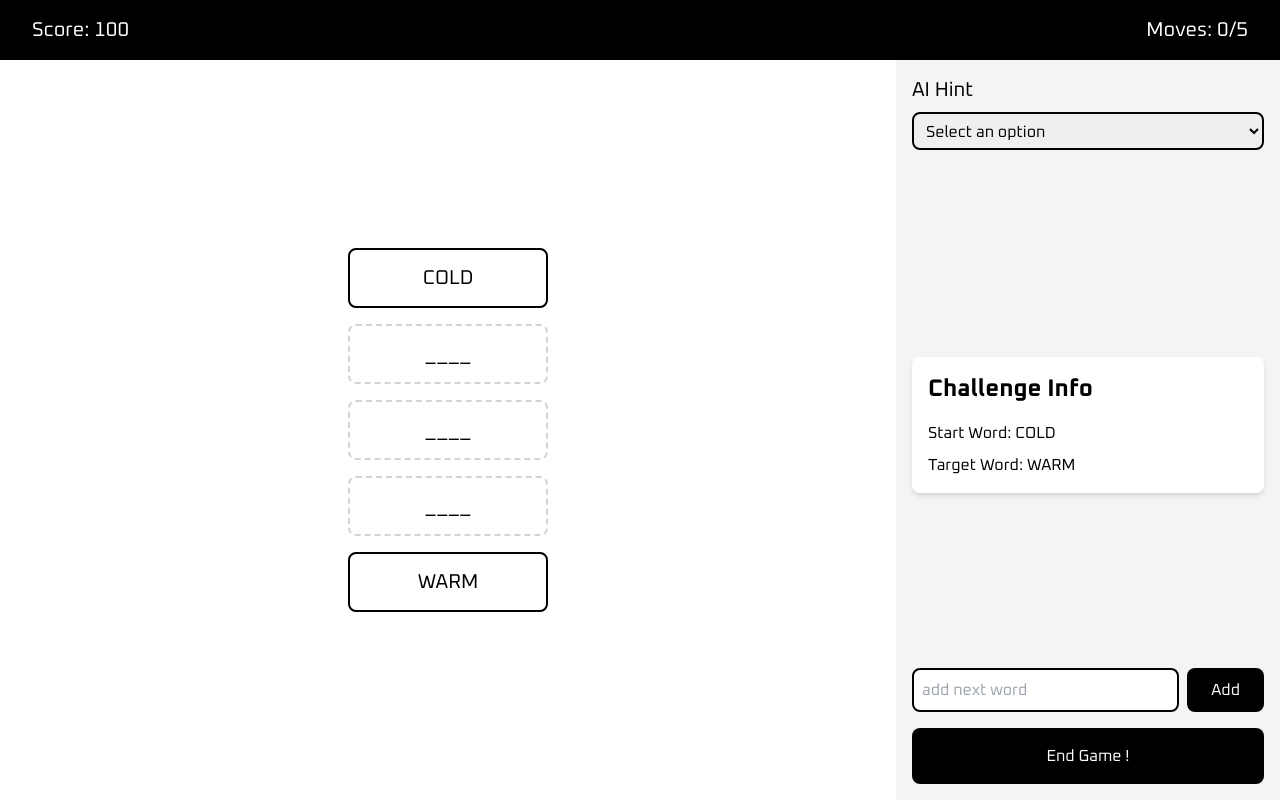
After one commit to Rehman-codes/WordLadder, a Django app: page /play/1/ in a window 1280 px wide. The commit adds this page. Run offline with Django 5.2, Linux system fonts and the light colour scheme; some libraries are stand-ins or nearby versions.

Commit message:
dummy UI complete

```diff
--- a/wordladder/app/templates/base.html
+++ b/wordladder/app/templates/base.html
@@ -21,7 +21,8 @@
     <h1 class="game-font text-6xl font-bold mb-[100px]">Word Ladder</h1>
     <img class="w-[200px] h-[200px]" src="https://cdn-icons-gif.flaticon.com/9889/9889648.gif"
         alt="welcome-page-animation">
-    <button class="game-font bg-black mt-[100px] w-[10%] h-[7%] rounded-lg text-white">Start !</button>
+    <button onclick="window.location.href='/mode/'"
+        class="game-font bg-black mt-[100px] w-[200px] h-[100px] rounded-lg text-white">Start !</button>
 </body>
 
 </html>
--- /dev/null
+++ b/wordladder/app/templates/playground.html
@@ -0,0 +1,100 @@
+<!DOCTYPE html>
+<html class="w-full h-full">
+
+<head>
+    <title>Word Ladder - Playground</title>
+    <link rel="shortcut icon" href="https://cdn-icons-png.flaticon.com/128/4088/4088542.png" type="image/x-icon">
+    <script src="https://cdn.tailwindcss.com"></script>
+    <link rel="preconnect" href="https://fonts.googleapis.com">
+    <link rel="preconnect" href="https://fonts.gstatic.com" crossorigin>
+    <link href="https://fonts.googleapis.com/css2?family=Oxanium:wght@200..800&display=swap" rel="stylesheet">
+    <style>
+        .game-font {
+            font-family: 'Oxanium', cursive;
+        }
+    </style>
+</head>
+
+<body class="flex flex-col w-full h-full m-0 p-0 bg-white">
+    <!-- Top Bar -->
+    <div class="game-font w-full h-[60px] bg-black text-white px-8 flex justify-between items-center">
+        <span class="text-xl">Score: 100</span>
+        <span class="text-xl">Moves: 0/5</span>
+    </div>
+
+    <div class="flex flex-1">
+        <!-- Main Ladder Section -->
+        <div class="flex-1 flex justify-center items-center">
+            <div class="flex flex-col gap-4 items-center">
+                <!-- First word box -->
+                <div
+                    class="game-font w-[200px] h-[60px] border-2 border-black rounded-lg flex items-center justify-center text-xl">
+                    COLD
+                </div>
+                <!-- Empty boxes for moves -->
+                <div
+                    class="game-font w-[200px] h-[60px] border-2 border-dashed border-gray-300 rounded-lg flex items-center justify-center text-xl">
+                    ____
+                </div>
+                <div
+                    class="game-font w-[200px] h-[60px] border-2 border-dashed border-gray-300 rounded-lg flex items-center justify-center text-xl">
+                    ____
+                </div>
+                <div
+                    class="game-font w-[200px] h-[60px] border-2 border-dashed border-gray-300 rounded-lg flex items-center justify-center text-xl">
+                    ____
+                </div>
+                <!-- Last word box -->
+                <div
+                    class="game-font w-[200px] h-[60px] border-2 border-black rounded-lg flex items-center justify-center text-xl">
+                    WARM
+                </div>
+            </div>
+        </div>
+
+        <!-- Right Bar (now on the right side) -->
+        <div class="game-font w-[30%] bg-gray-100 h-full flex flex-col p-4">
+            <!-- AI Hint Dropdown -->
+            <div class="mb-8">
+                <label for="ai-hint" class="block text-xl mb-2">AI Hint</label>
+                <!-- Replace the existing select element with this updated version -->
+                <select id="ai-hint" class="w-full p-2 rounded-lg border-2 border-black">
+                    <option value="" disabled selected>Select an option</option>
+                    <option value="astar">A*</option>
+                    <option value="ucs">UCS</option>
+                    <option value="bfs">BFS</option>
+                </select>
+            </div>
+
+            <!-- Challenge Info (in middle) -->
+            <div class="flex-1 flex items-center">
+                <div class="bg-white rounded-lg p-4 shadow-md w-full">
+                    <h2 class="text-2xl font-bold mb-4">Challenge Info</h2>
+                    <div class="space-y-2">
+                        <p>Start Word: COLD</p>
+                        <p>Target Word: WARM</p>
+                    </div>
+                </div>
+            </div>
+
+            <!-- Add Word Form -->
+            <div class="mb-4">
+                <form class="flex gap-2">
+                    <input type="text" placeholder="add next word"
+                        class="game-font flex-1 p-2 rounded-lg border-2 border-black focus:outline-none">
+                    <button type="submit" class="game-font bg-black text-white px-6 py-2 rounded-lg">
+                        Add
+                    </button>
+                </form>
+            </div>
+
+            <!-- End Game Button -->
+            <button onclick="window.location.href='/'"
+                class="game-font bg-black text-white w-full py-4 rounded-lg mt-auto">
+                End Game !
+            </button>
+        </div>
+    </div>
+</body>
+
+</html>
--- a/wordladder/app/urls.py
+++ b/wordladder/app/urls.py
@@ -3,4 +3,8 @@ from . import views
 
 urlpatterns = [
     path('', views.home, name='home'),
+    path('mode/', views.mode, name='mode'),
+    path('challenge/', views.challenge, name='challenge'),
+    path('play/<int:challenge_id>/', views.playground, name='playground'),
+
 ]
--- a/wordladder/app/views.py
+++ b/wordladder/app/views.py
@@ -3,3 +3,12 @@ from django.shortcuts import render, HttpResponse
 
 def home(request):
     return render(request, "base.html")
+
+def mode(request):
+    return render(request, "mode.html")
+
+def challenge(request):
+    return render(request, "challenge.html")
+
+def playground(request, challenge_id):
+    return render(request, "playground.html")
```
Also changed, not shown: wordladder/app/templates/challenge.html (added, +102 -0 lines), wordladder/app/templates/mode.html (added, +32 -0 lines).
